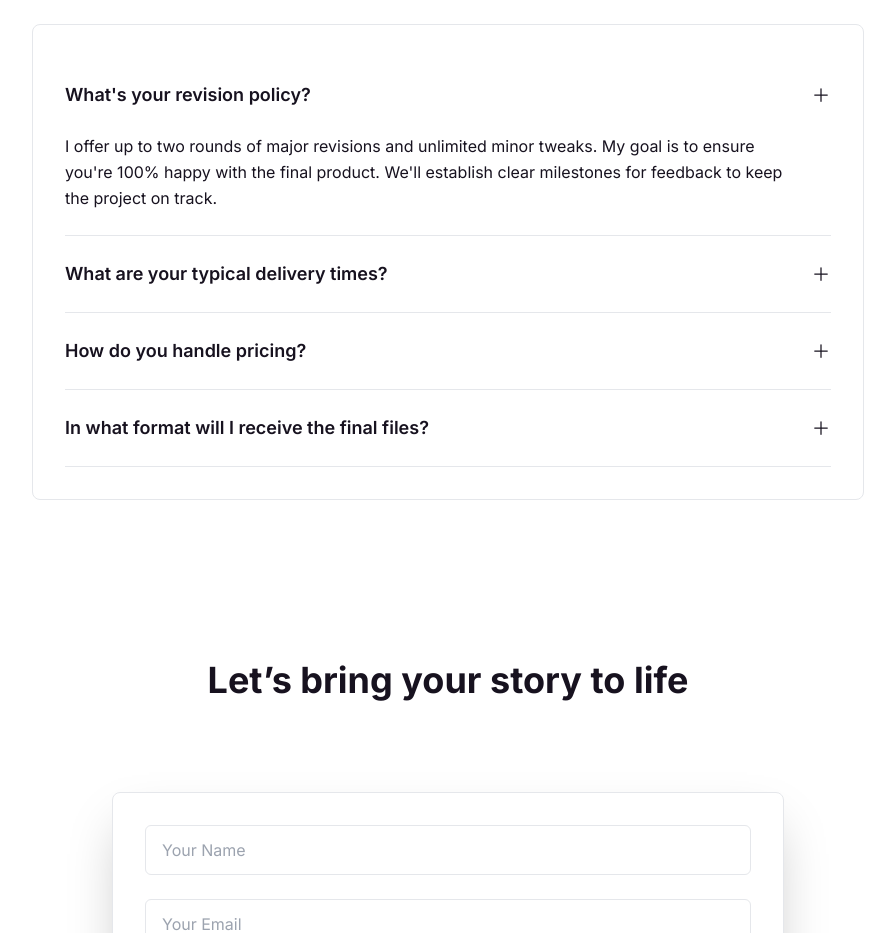
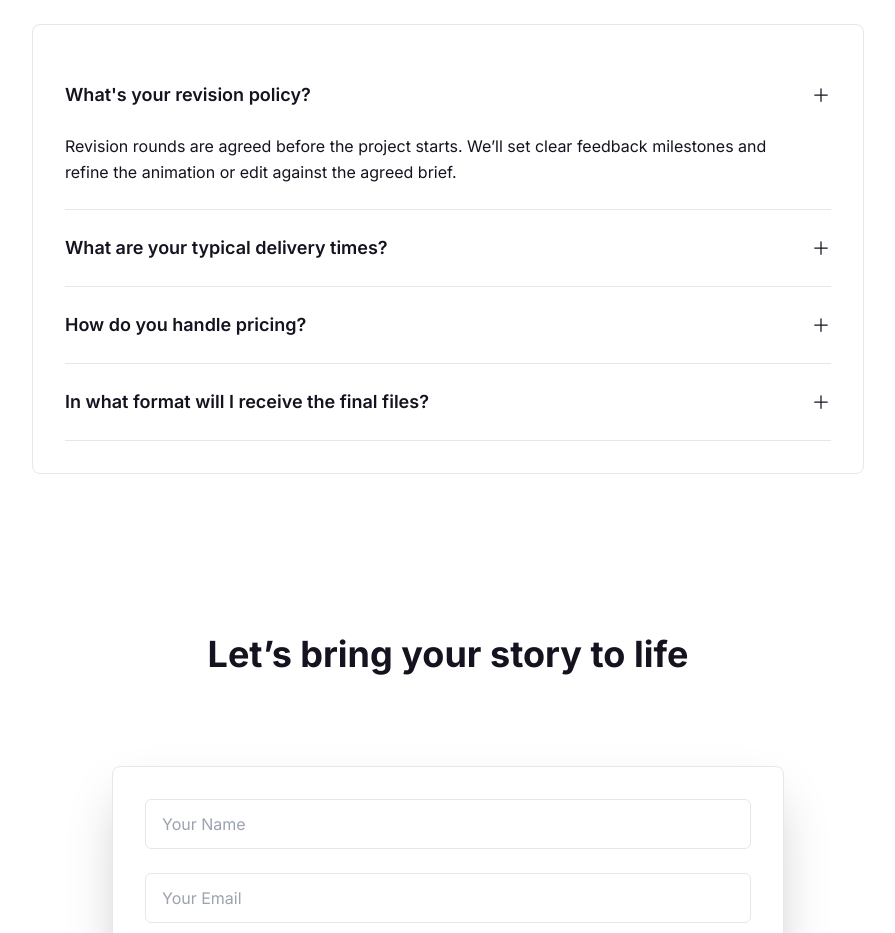
Before and after one commit to binyamgobezieayele/video-editor-portfolio, a React (Vite) app: page / in a window 1280 px wide. Shown: the part 4680-5613 px from the top of the page, without its empty margins (192-1087 px from the left). Built offline with nearby package versions, Linux system fonts and the light colour scheme.

Commit message:
Update FAQ copy for animation projects

```diff
--- a/components/FAQ.tsx
+++ b/components/FAQ.tsx
@@ -5,15 +5,15 @@ import { PlusIcon } from './icons/IconComponents';
 const faqData = [
   {
     question: "What's your revision policy?",
-    answer: "I offer up to two rounds of major revisions and unlimited minor tweaks. My goal is to ensure you're 100% happy with the final product. We'll establish clear milestones for feedback to keep the project on track."
+    answer: "Revision rounds are agreed before the project starts. We’ll set clear feedback milestones and refine the animation or edit against the agreed brief."
   },
   {
     question: "What are your typical delivery times?",
-    answer: "Delivery time depends on the project's complexity. A short social media animation might take 3-5 days, while a 60-second explainer video could take 2-3 weeks. I'll provide a detailed timeline estimate with your formal quote."
+    answer: "Delivery time depends on duration, animation style, assets, and complexity. I’ll confirm a realistic timeline after reviewing your brief."
   },
   {
     question: "How do you handle pricing?",
-    answer: "I offer both hourly rates (~$20/hr) and fixed-price project quotes. For larger projects, a fixed price is often best. Contact me with your project details for a customized, formal quote tailored to your specific needs."
+    answer: "Pricing depends on the scope, duration, assets, and complexity. Share your project details for a quote tailored to the work required."
   },
   {
     question: "In what format will I receive the final files?",
```
